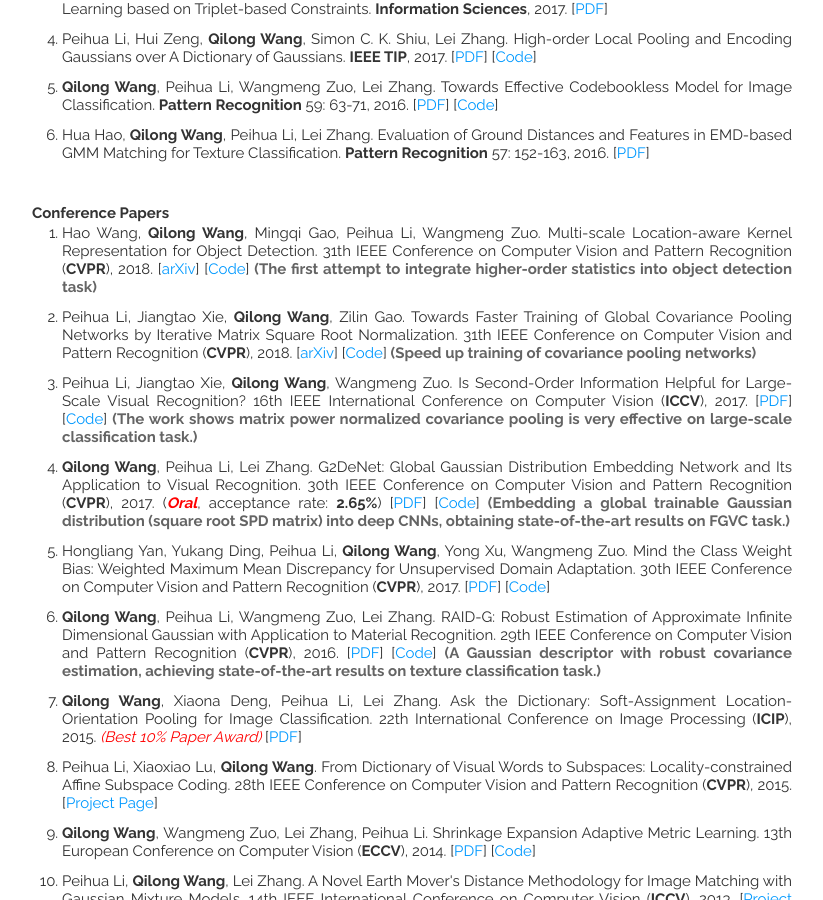
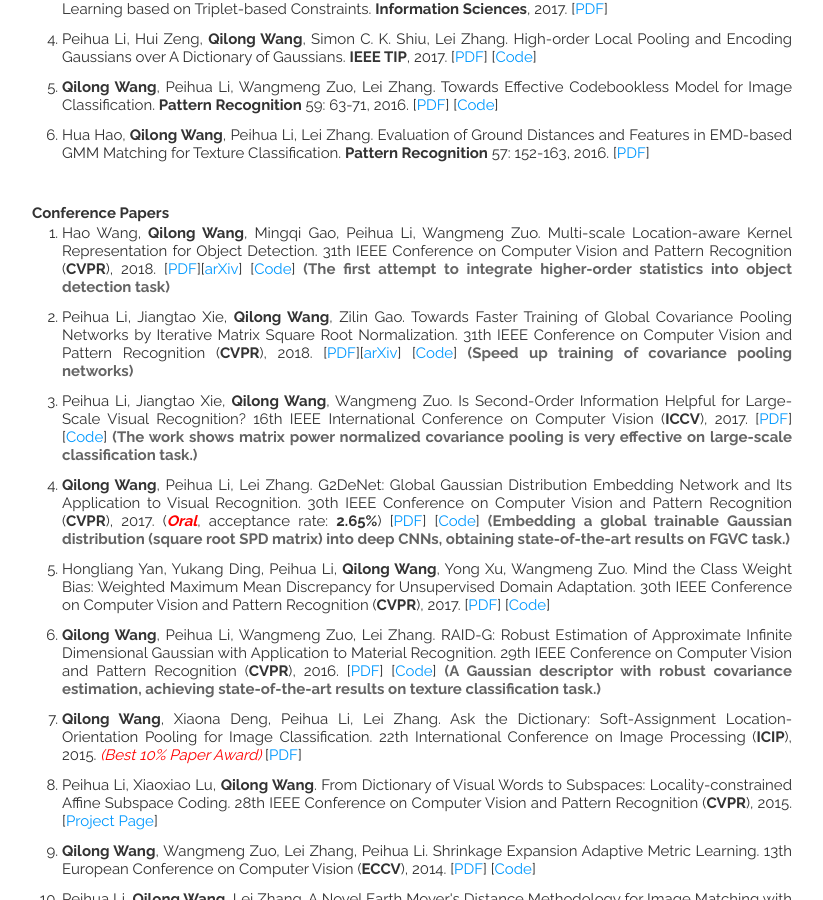
Before and after one commit to iamjingli/homepage, a Jekyll site: the page built from index.html, in a window 1280 px wide and 900 px high, scrolled down 686 px. Shown: the whole window, without its empty margins (338-1161 px from the left). Built offline with Jekyll 4.4.1, drawn with Linux system fonts in a browser that asks for light colours; nearby versions of some CDN libraries; the list of posts is cut into pages by our own code.

Commit message:
homepage

```diff
--- a/_includes/publications.html
+++ b/_includes/publications.html
@@ -52,10 +52,10 @@ a:visited {
         <p><strong>Conference Papers </strong></p>
         <ol>
           <li>
-            <div align="justify">Hao Wang, <strong>Qilong Wang</strong>, Mingqi Gao, Peihua Li,  Wangmeng Zuo. Multi-scale Location-aware Kernel Representation for Object  Detection. 31th IEEE Conference on Computer Vision and Pattern Recognition (<strong>CVPR</strong>), 2018. [<a href="https://arxiv.org/abs/1804.00428">arXiv</a>] [<a href="https://github.com/Hwang64/MLKP">Code</a>] <em>(The first attempt to integrate  higher-order statistics into object detection task)</em></div>
+            <div align="justify">Hao Wang, <strong>Qilong Wang</strong>, Mingqi Gao, Peihua Li,  Wangmeng Zuo. Multi-scale Location-aware Kernel Representation for Object  Detection. 31th IEEE Conference on Computer Vision and Pattern Recognition (<strong>CVPR</strong>), 2018. [<a href="http://211.81.63.130/cloud/211.81.63.2/cache/1/03/openaccess.thecvf.com/09119e2f8ec5f17d8f708030a564df43/Wang_Multi-Scale_Location-Aware_Kernel_CVPR_2018_paper.pdf">PDF</a>][<a href="https://arxiv.org/abs/1804.00428">arXiv</a>] [<a href="https://github.com/Hwang64/MLKP">Code</a>] <em>(The first attempt to integrate  higher-order statistics into object detection task)</em></div>
           </li>
           <li>
-            <div align="justify">Peihua Li, Jiangtao Xie, <strong>Qilong Wang</strong>, Zilin Gao. Towards Faster Training of Global  Covariance Pooling Networks by Iterative Matrix Square Root Normalization. 31th  IEEE Conference on Computer Vision and Pattern Recognition (<strong>CVPR</strong>), 2018. [<a href="https://arxiv.org/abs/1712.01034">arXiv</a>] [<a href="https://github.com/jiangtaoxie/fast-MPN-COV/">Code</a>] <em>(Speed up training of covariance pooling networks)</em></div>
+            <div align="justify">Peihua Li, Jiangtao Xie, <strong>Qilong Wang</strong>, Zilin Gao. Towards Faster Training of Global  Covariance Pooling Networks by Iterative Matrix Square Root Normalization. 31th  IEEE Conference on Computer Vision and Pattern Recognition (<strong>CVPR</strong>), 2018. [<a href="http://openaccess.thecvf.com/content_cvpr_2018/papers/Li_Towards_Faster_Training_CVPR_2018_paper.pdf">PDF</a>][<a href="https://arxiv.org/abs/1712.01034">arXiv</a>] [<a href="https://github.com/jiangtaoxie/fast-MPN-COV/">Code</a>] <em>(Speed up training of covariance pooling networks)</em></div>
           </li>
           <li>
             <div align="justify"> Peihua  Li, Jiangtao Xie, <strong>Qilong Wang</strong>,  Wangmeng Zuo. Is Second-Order Information Helpful for Large-Scale Visual  Recognition? 16th IEEE International Conference on Computer Vision (<strong>ICCV</strong>), 2017. [<a href="http://openaccess.thecvf.com/content_ICCV_2017/papers/Li_Is_Second-Order_Information_ICCV_2017_paper.pdf">PDF</a>] [<a href="https://github.com/jiangtaoxie/MPN-COV-ConvNet">Code</a>] <em>(The  work shows  matrix power normalized covariance pooling is very effective on large-scale classification task.)</em></div>
```
